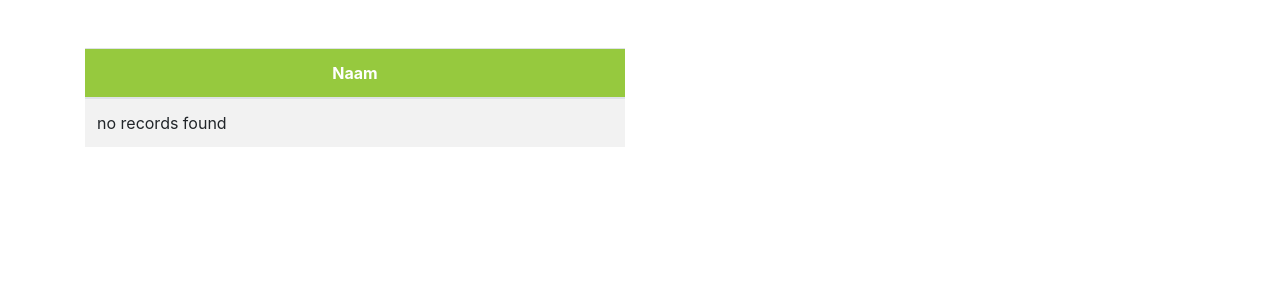
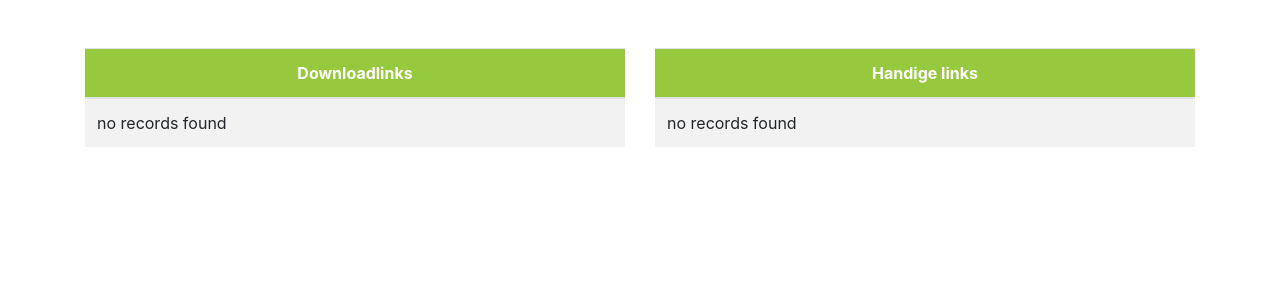
Before and after one commit to LucasRubix/rubixhrm, a Symfony app: template templates/downloadsen_handigelinks/index.html.twig in a window 1280 px wide. Shown: the part 144-444 px from the top of the page. Run offline with Twig, Linux system fonts and the light colour scheme; the template is opened without the code that fills it, so the values that code supplies are empty; some libraries are stand-ins or nearby versions.

Commit message:
2e helft downloads en handige links

```diff
--- a/src/Controller/DownloadsenHandigelinksController.php
+++ b/src/Controller/DownloadsenHandigelinksController.php
@@ -13,11 +13,11 @@ class DownloadsenHandigelinksController extends AbstractController
     /**
      * @Route("/downloadsen/handigelinks", name="downloadsen_handigelinks")
      */
-    public function index(DownloadsRepository $downloadsRepository)
+    public function index(DownloadsRepository $downloadsRepository, HandigeLinksRepository $handigeLinksRepository)
     {
         return $this->render('downloadsen_handigelinks/index.html.twig', [
             'controller_name' => 'DownloadsenHandigelinksController',
-            'downloads' => $downloadsRepository->findAll()]);
-
+            'downloads' => $downloadsRepository->findAll(),
+            'handige_links' => $handigeLinksRepository->findAll()]);
     }
 }
--- a/templates/downloadsen_handigelinks/index.html.twig
+++ b/templates/downloadsen_handigelinks/index.html.twig
@@ -11,7 +11,7 @@
                 <thead class="maincolor">
                 <tr class="whitetext">
 {#                    <th>Id</th>#}
-                    <th class="text-center">Naam</th>
+                    <th class="text-center">Downloadlinks</th>
 {#                    <th>Downloadlink</th>#}
                     {% if is_granted("ROLE_SUPER_ADMIN") %}
                     <th>actions</th>
@@ -40,7 +40,37 @@
             </table>
         </div>
         <div class="col">
-
+            <table class="table table-striped">
+                <thead class="maincolor">
+                <tr class="whitetext">
+{#                    <th>Id</th>#}
+                    <th class="text-center">Handige links</th>
+{#                    <th>Downloadlink</th>#}
+                    {% if is_granted("ROLE_SUPER_ADMIN") %}
+                    <th>actions</th>
+                    {% endif %}
+                </tr>
+                </thead>
+                <tbody>
+                {% for handige_link in handige_links %}
+                    <tr>
+{#                        <td>{{ handige_link.id }}</td>#}
+                        <td class="text-center"><a href="{{ handige_link.downloadlink }}" target="_blank">{{ handige_link.Unaam }}</a></td>
+{#                        <td>{{ handige_link.downloadlink }}</td>#}
+                        {% if is_granted("ROLE_SUPER_ADMIN") %}
+                        <td>
+                            <a href="{{ path('handige_links_show', {'id': handige_link.id}) }}">show</a>
+                            <a href="{{ path('handige_links_edit', {'id': handige_link.id}) }}">edit</a>
+                        </td>
+                        {% endif %}
+                    </tr>
+                {% else %}
+                    <tr>
+                        <td colspan="4">no records found</td>
+                    </tr>
+                {% endfor %}
+                </tbody>
+            </table>
         </div>
     </div>
 
```
